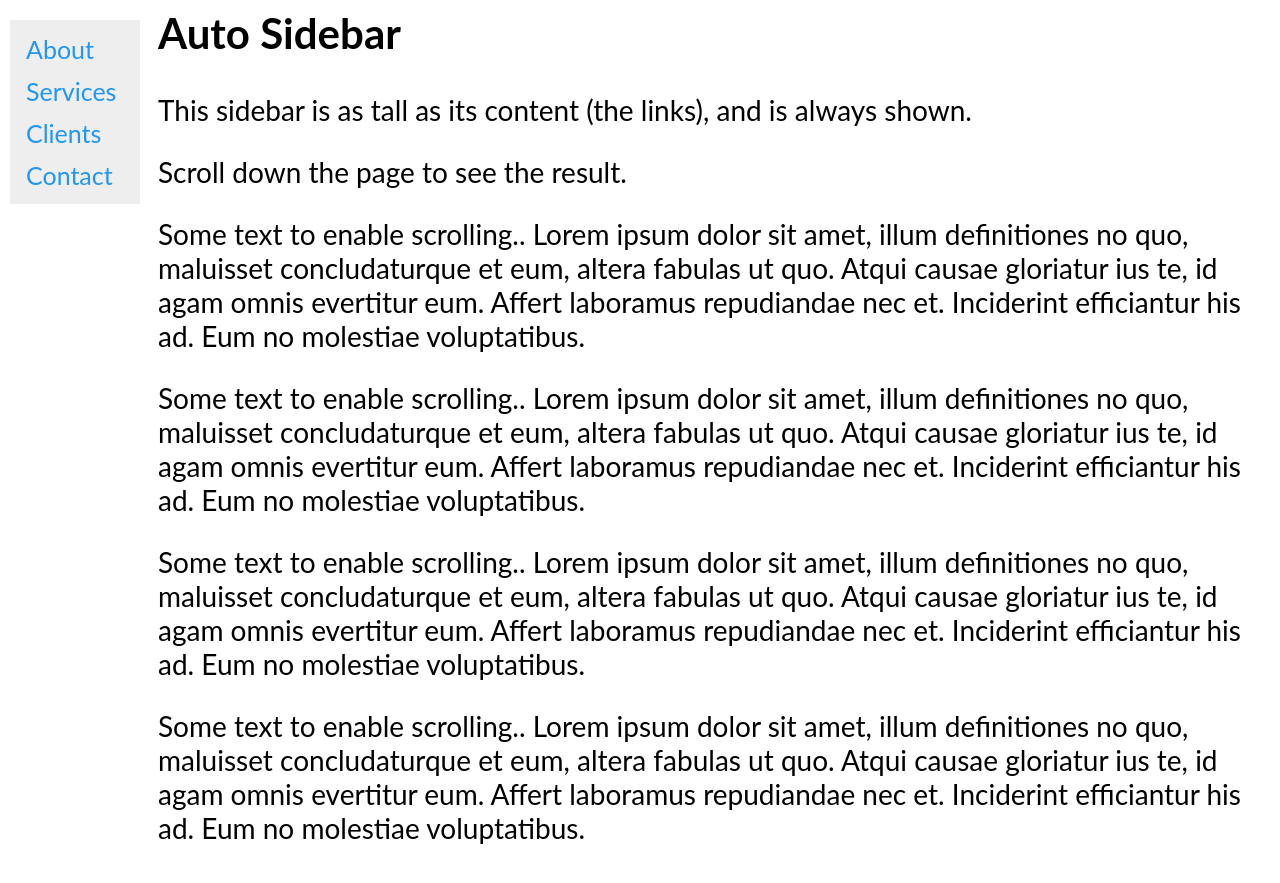
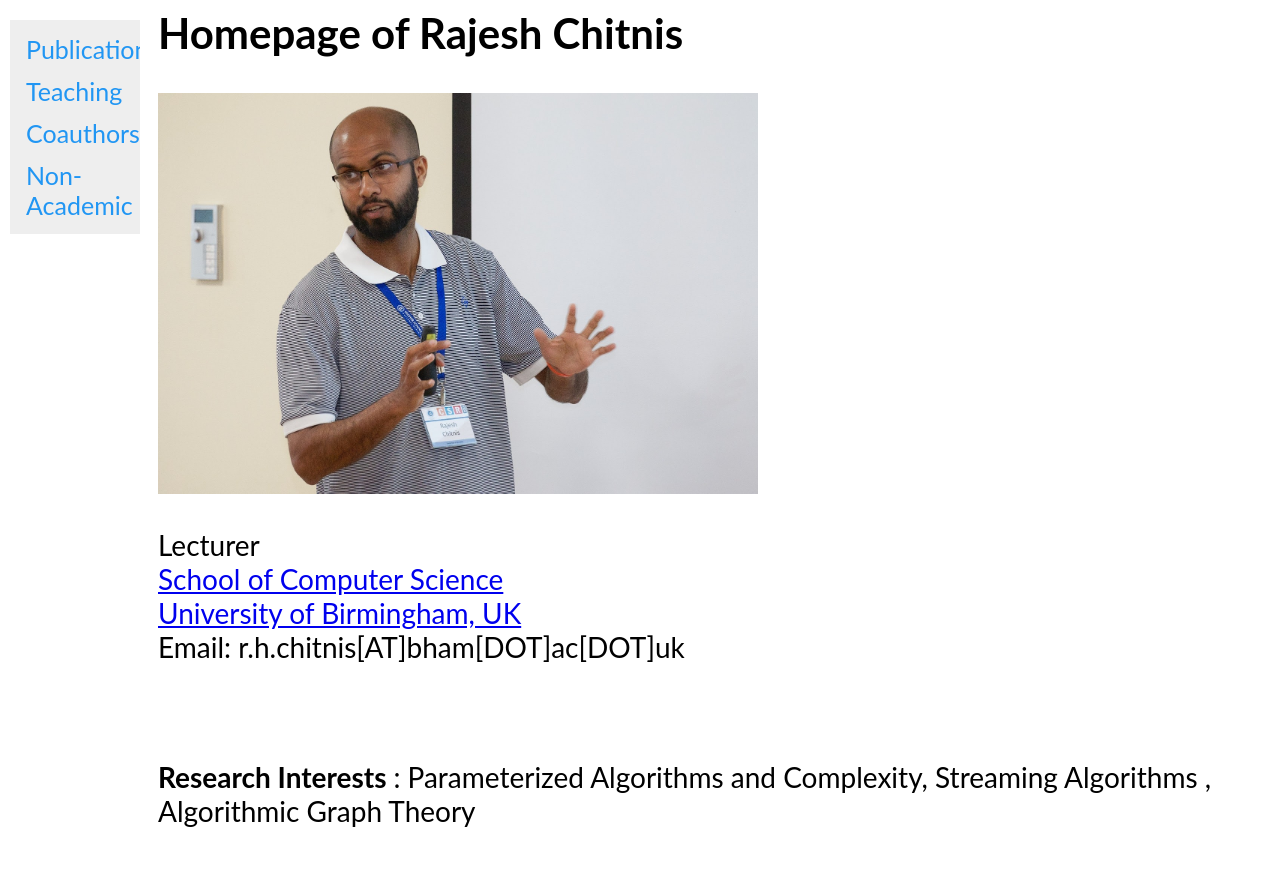
Before and after one commit to rajeshchitnis/rajeshchitnis.github.io, a Jekyll site: the page index.html, which Jekyll copies as it is, in a window 1280 px wide and 900 px high. Shown: the top 883 px of the window. Built offline with Jekyll 4.4.1, drawn with Linux system fonts in a browser that asks for light colours.

Commit message:
Update index.html
a

```diff
--- a/index.html
+++ b/index.html
@@ -58,20 +58,30 @@ body {
 <body>
 
 <div class="sidenav">
-  <a href="#about">About</a>
-  <a href="#services">Services</a>
-  <a href="#clients">Clients</a>
-  <a href="#contact">Contact</a>
+  <a href="publications.html">Publications</a>
+  <a href="teaching.html">Teaching</a>
+  <a href="coauthors.html">Coauthors</a>
+  <a href="contact.html">Non-Academic</a>
 </div>
 
 <div class="main">
-  <h2>Auto Sidebar</h2>
-  <p>This sidebar is as tall as its content (the links), and is always shown.</p>
-  <p>Scroll down the page to see the result.</p>
-  <p>Some text to enable scrolling.. Lorem ipsum dolor sit amet, illum definitiones no quo, maluisset concludaturque et eum, altera fabulas ut quo. Atqui causae gloriatur ius te, id agam omnis evertitur eum. Affert laboramus repudiandae nec et. Inciderint efficiantur his ad. Eum no molestiae voluptatibus.</p>
-  <p>Some text to enable scrolling.. Lorem ipsum dolor sit amet, illum definitiones no quo, maluisset concludaturque et eum, altera fabulas ut quo. Atqui causae gloriatur ius te, id agam omnis evertitur eum. Affert laboramus repudiandae nec et. Inciderint efficiantur his ad. Eum no molestiae voluptatibus.</p>
-  <p>Some text to enable scrolling.. Lorem ipsum dolor sit amet, illum definitiones no quo, maluisset concludaturque et eum, altera fabulas ut quo. Atqui causae gloriatur ius te, id agam omnis evertitur eum. Affert laboramus repudiandae nec et. Inciderint efficiantur his ad. Eum no molestiae voluptatibus.</p>
-  <p>Some text to enable scrolling.. Lorem ipsum dolor sit amet, illum definitiones no quo, maluisset concludaturque et eum, altera fabulas ut quo. Atqui causae gloriatur ius te, id agam omnis evertitur eum. Affert laboramus repudiandae nec et. Inciderint efficiantur his ad. Eum no molestiae voluptatibus.</p>
+
+  <h2>Homepage of Rajesh Chitnis</h2>
+
+<img src="images/csr-talk.jpg" alt="alt text"  width="600px"  />&nbsp;</td>
+<td align="left"><p>Lecturer <br><a href="http://www.cs.bham.ac.uk/">School of Computer Science</a> <br /><a href="https://birmingham.ac.uk/">University of Birmingham, UK</a> <br> Email:  r.h.chitnis[AT]bham[DOT]ac[DOT]uk <br /> <br />
+<br />
+
+</p>
+
+</td></tr>
+<b>Research Interests
+</b>: Parameterized Algorithms and Complexity, Streaming Algorithms
+,  Algorithmic Graph Theory
+
+
+
+
 </div>
 
 
@@ -91,7 +101,7 @@ body {
 		<span style="display:inline-block; width: 1cm;"></span>
 		<a href="non-acad.html" class="w3-bar-item w3-button w3-text-white w3-mobile">Non-Academic</a>
 </div>
--->
+
 
 
 
@@ -128,7 +138,7 @@ body {
 <br>
 <br>
 <br>
-
+-->
 
 <!--
 
```
